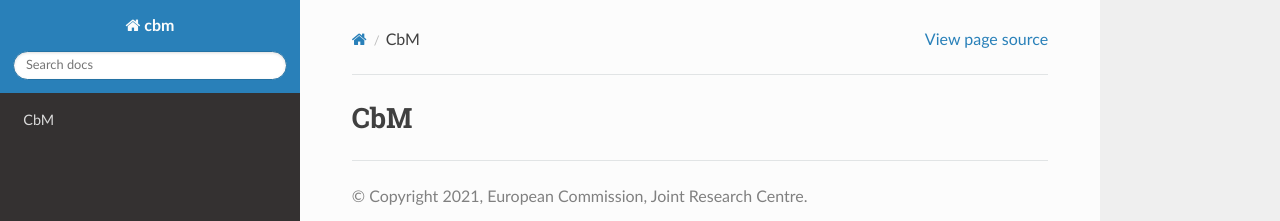
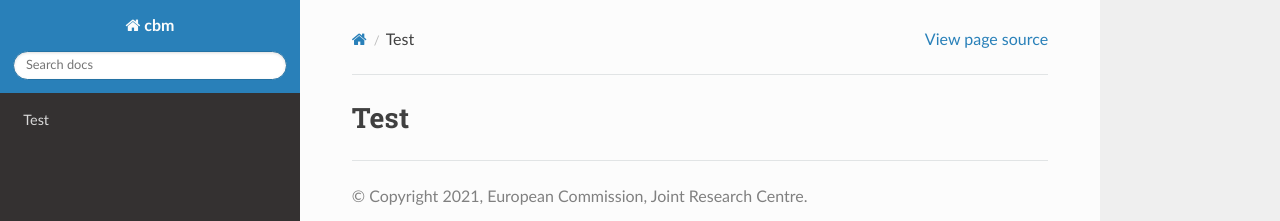
Before and after one commit to ec-jrc/cbm, a Sphinx documentation site: the page built from docs/README.md, in a window 1280 px wide. Shown: the top 221 px of the page. Built offline with Sphinx 7.4.7 and the Read the Docs theme 2.0.0, drawn with Linux system fonts in a browser that asks for light colours.

Commit message:
Update README.md

```diff
--- a/docs/README.md
+++ b/docs/README.md
@@ -1 +1 @@
-# CbM
+# Test
```
